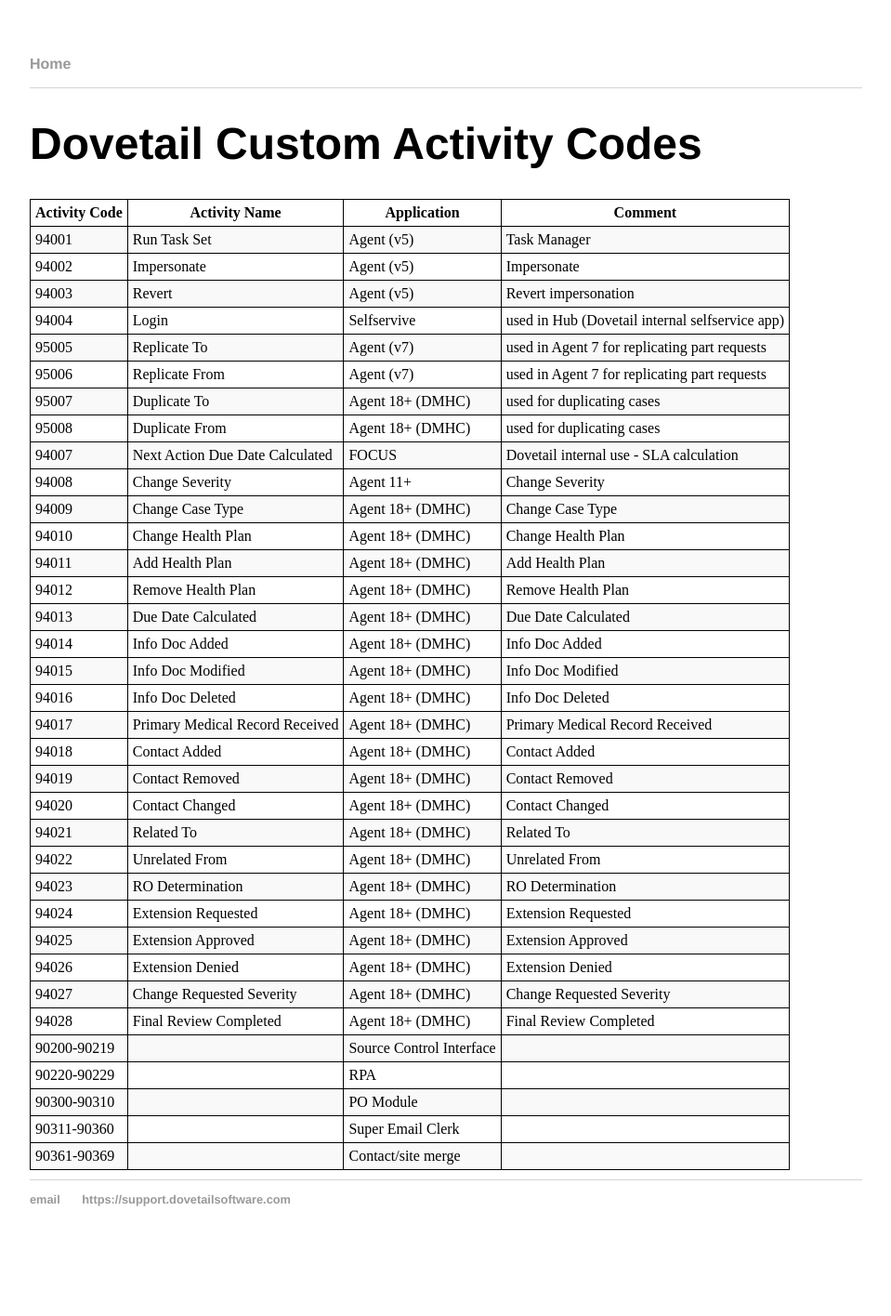
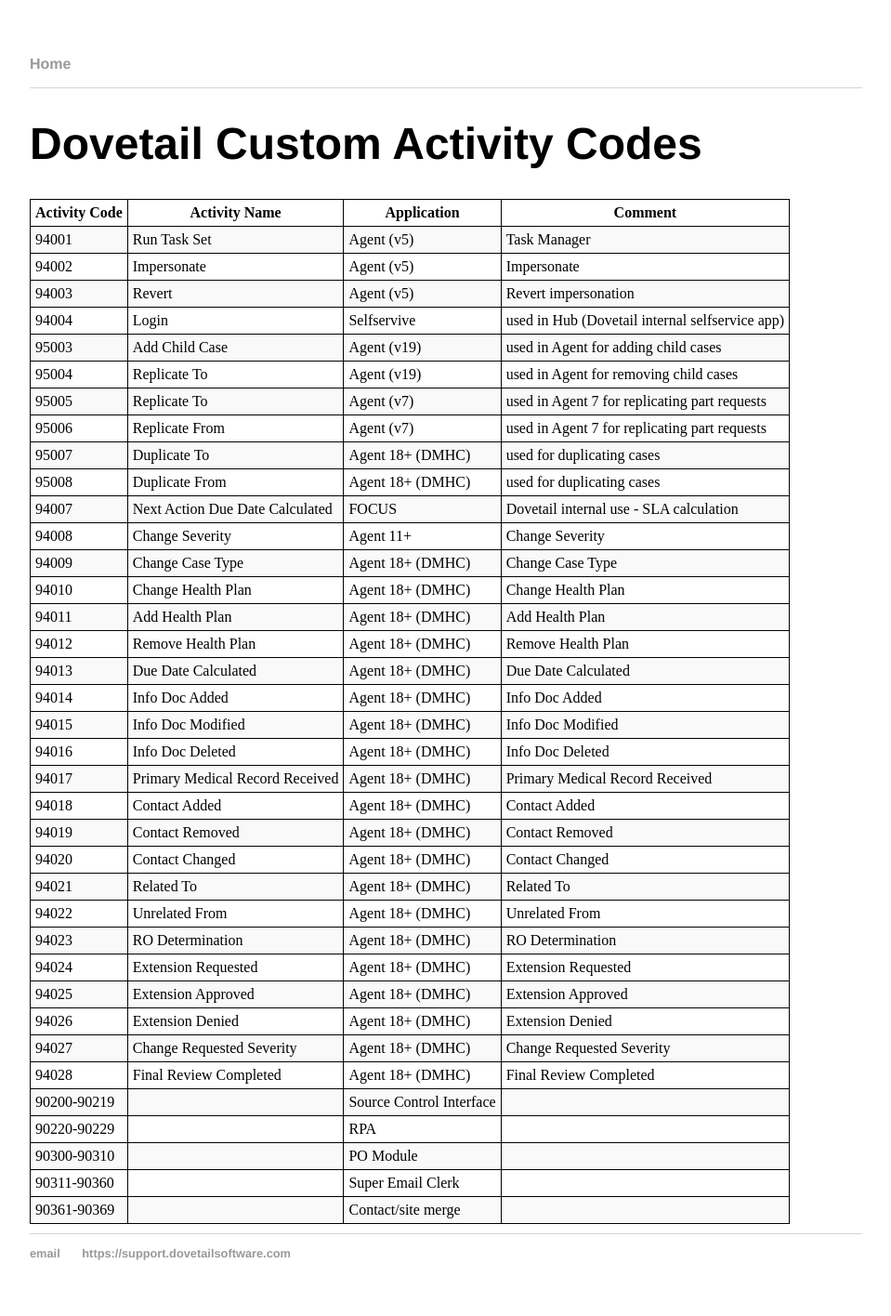
Before and after one commit to DovetailSoftware/dovetail-defined, a Jekyll site: the page built from pages/activity-codes.md, in a window 1280 px wide. Shown: the whole page at 93% size, without its empty margins (160-1119 px from the left). Built offline with Jekyll 4.4.1, drawn with Linux system fonts in a browser that asks for light colours; before the commit the page ends 1358 px from its top, so only the background shows below that.

Commit message:
add activity codes for child case add/remove

```diff
--- a/pages/activity-codes.md
+++ b/pages/activity-codes.md
@@ -12,11 +12,13 @@
 | 94002 | Impersonate | Agent (v5)  | Impersonate|
 | 94003 | Revert | Agent (v5)  | Revert impersonation|
 | 94004 | Login | Selfservive | used in Hub (Dovetail internal selfservice app)|
-| 95005 | Replicate To | Agent (v7)  | used in Agent 7 for replicating part requests|
+| 95003 | Add Child Case | Agent (v19) | used in Agent for adding child cases|
+| 95004 | Replicate To | Agent (v19) | used in Agent for removing child cases|
+| 95005 | Replicate To | Agent (v7) | used in Agent 7 for replicating part requests|
 | 95006 | Replicate From | Agent (v7)  | used in Agent 7 for replicating part requests|
 | 95007 | Duplicate To | Agent 18+ (DMHC) | used for duplicating cases|
 | 95008 | Duplicate From | Agent 18+ (DMHC) | used for duplicating cases|
-| 94007 | Next Action Due Date Calculated | FOCUS   | Dovetail internal use - SLA calculation |
+| 94007 | Next Action Due Date Calculated | FOCUS | Dovetail internal use - SLA calculation |
 | 94008 | Change Severity | Agent 11+   | Change Severity |
 | 94009 | Change Case Type | Agent 18+ (DMHC)   | Change Case Type |
 | 94010 | Change Health Plan | Agent 18+ (DMHC)   | Change Health Plan |
```
